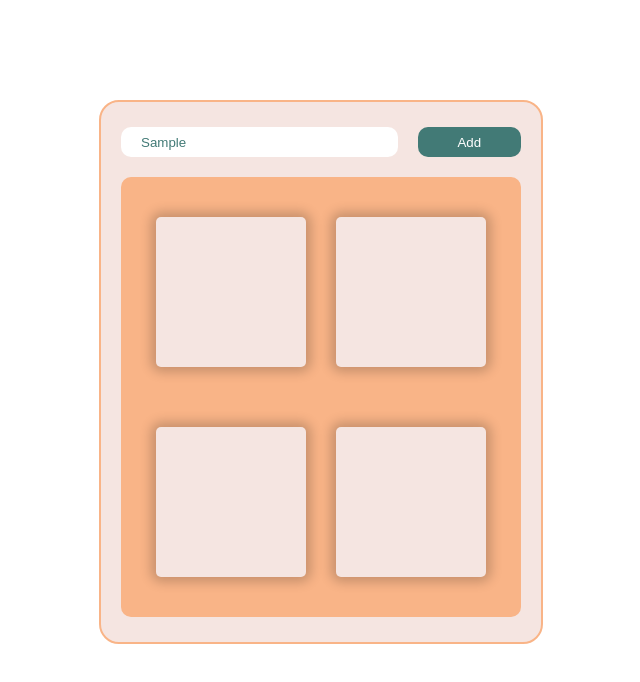
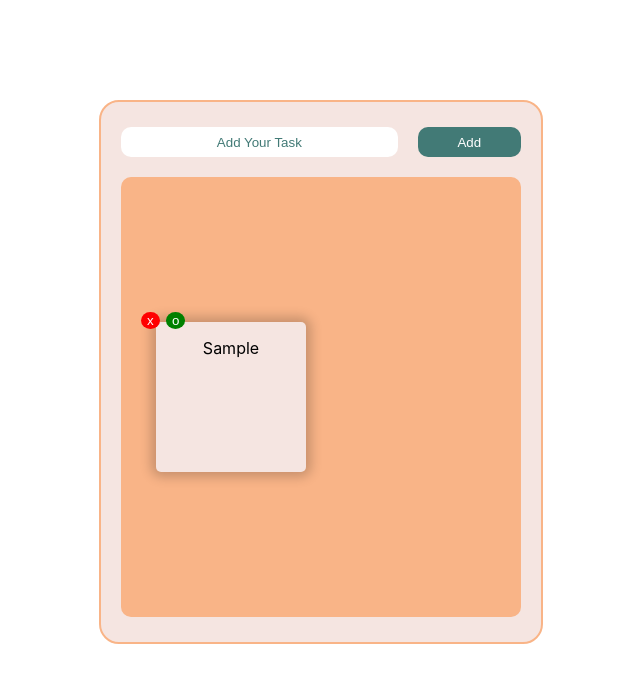
Before and after one commit to Sadeghakbar/todo-app, a React (Create React App) app: page / in a window 1280 px wide. Both pictures are taken after typing "Sample" into the empty fields and a click on the button "Add". Shown: the top 682 px of the page, without its empty margins (319-959 px from the left). Built offline with nearby package versions, Linux system fonts and the light colour scheme.

Commit message:
draft version compelete

```diff
--- a/src/App.js
+++ b/src/App.js
@@ -1,15 +1,36 @@
 import './App.css';
 import Input from './components/input/input';
 import TodoList from './components/todo-list/todo-list';
+import {useState} from "react";
 
 
 
 function App() {
+  const [todoItems, setTodoItems] = useState([]);
+
+
+  function onDeleteItem(index){
+  setTodoItems((prev)=>{
+    return prev.filter((item, itemIndex)=>{
+      return itemIndex !== index
+    })
+  })
+
+  }
+function onCompeleteItem(index){
+
+}
+
+  function onTaskAdded(taskTitle){
+setTodoItems((prev)=>{
+  return [...prev, taskTitle]
+})
+  }
   return (
 
     <div className="App">
-      <Input/>
-      <TodoList/>
+      <Input onTaskAdded={onTaskAdded}/>
+      <TodoList todoItems={todoItems} onDeleteItem={onDeleteItem} onCompeleteItem={onCompeleteItem}/>
 
 
     </div>
--- a/src/components/input/input.jsx
+++ b/src/components/input/input.jsx
@@ -1,12 +1,33 @@
-
+import {useState, useRef} from "react";
 import './input.css';
 
-function Input() {
+function Input(props) {
+
+    const [inputValue, setInputValue] = useState("");
+    const inputElement = useRef();
+
+    function onInputChange(event){
+        setInputValue(event.target.value)
+
+    }
+
+    function onButtonClick(){
+    props.onTaskAdded(inputValue)
+    inputElement.current.value = "";
+
+    }
+
+    function onEnterPressed(event){
+        if (event.code === "Enter"){
+            onButtonClick()
+        }
+    }
+
   return (
 
     <div className='input-container'>
-      <input className='input' placeholder='Add Your Task' />
-      <button className='submit'>Add</button>
+      <input className='input' placeholder='Add Your Task' onChange={onInputChange} ref={inputElement} onKeyDown={onEnterPressed} />
+      <button className='submit' onClick={onButtonClick} >Add</button>
 
 
     </div>
--- a/src/components/todo-item/todo-item.css
+++ b/src/components/todo-item/todo-item.css
@@ -4,6 +4,27 @@
     background-color: #F5E5E1 ;
     box-shadow: 0px 0px 12px 5px rgba(0, 0, 0, 0.2);
     border-radius: 5px;
+    position: relative;
 
 
 }
+
+.button{
+    border-radius: 50%;
+    position: absolute;
+    left: -15px;
+    border: 0;
+}
+
+.button.x {
+    background-color: red;
+    top: -10px;
+    color: white;
+}
+
+.button.o {
+    background-color: green;
+    top: -10px;
+    color: white;
+    left: 10px;
+}
--- a/src/components/todo-item/todo-item.jsx
+++ b/src/components/todo-item/todo-item.jsx
@@ -1,10 +1,26 @@
 import './todo-item.css';
+import {useState} from "react";
 
-function TodoItem() {
+
+function TodoItem(props) {
+
+
+const [isCompelete, setIsCompelete] = useState(false);
+
+  function onDeleteItem(){
+    props.onDeleteItem(props.index)
+
+  }
+
+  function onCompeleteItem(){
+    setIsCompelete(!isCompelete)
+  }
   return (
 
-    <div className='todo-item'>
-
+    <div className='todo-item' style={{backgroundColor:  isCompelete? "green" : "#F5E5E1"}}>
+     <p>{props.title}</p>
+     <button className='button x' onClick={onDeleteItem}>x</button>
+     <button className='button o' onClick={onCompeleteItem}>o</button>
     </div>
   );
 }
--- a/src/components/todo-list/todo-list.jsx
+++ b/src/components/todo-list/todo-list.jsx
@@ -1,16 +1,21 @@
+import { useState } from 'react';
 import TodoItem from '../todo-item/todo-item';
 import './todo-list.css';
 
-function TodoList() {
+function TodoList(props) {
+
+  function onDeleteItem(index){
+    props.onDeleteItem(index)
+  }
+function onCompeleteItem(){
+
+}
   return (
 
     <div className='todo-list-container'>
-     <TodoItem />
-     <TodoItem />
-     <TodoItem />
-     <TodoItem />
-
-
+      {props.todoItems.map((title, index)=> {
+        return <TodoItem index={index} key={index} title={title} onDeleteItem={onDeleteItem} onCompeleteItem={onCompeleteItem}/>
+      })}
     </div>
   );
 }
```
